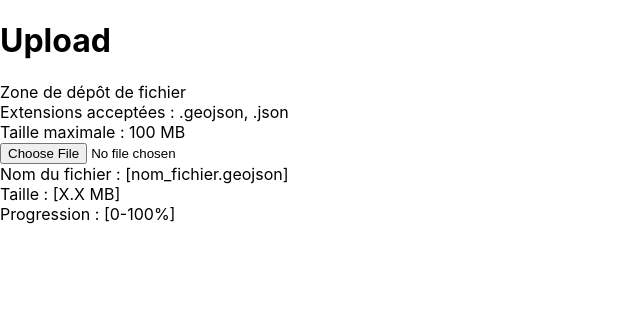
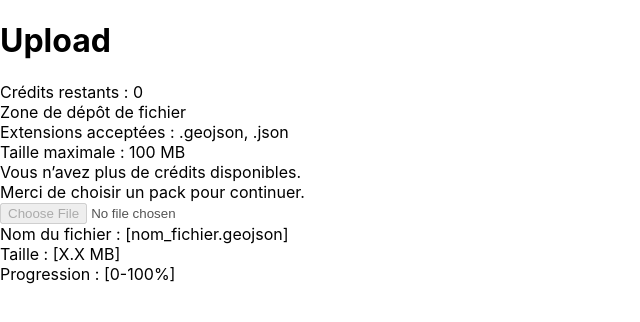
Before and after one commit to GreenBorder/green-border-frontend, a React (Create React App) app: page / in a window 1280 px wide. Shown: the top 322 px of the page, without its empty margins (0-640 px from the left). Built offline with nearby package versions, Linux system fonts and the light colour scheme.

Commit message:
Frontend: display remaining credits and block upload when credits are exhausted

```diff
--- a/src/screens/Upload/index.js
+++ b/src/screens/Upload/index.js
@@ -1,10 +1,33 @@
-import { useState } from "react";
+import { useState, useEffect } from "react";
 import { useNavigate } from "react-router-dom";
 
 export default function Upload() {
 
   const [uploading, setUploading] = useState(false);
   const [uploadErrorCode, setUploadErrorCode] = useState(null);
+  const [credits, setCredits] = useState(null);
+
+  useEffect(() => {
+  const token = localStorage.getItem("gb_token");
+  if (!token) {
+    setCredits(0);
+    return;
+  }
+
+  fetch(`${process.env.REACT_APP_API_BASE_URL}/credits`, {
+    headers: {
+      Authorization: `Bearer ${token}`,
+    },
+  })
+    .then((res) => res.json())
+    .then((data) => {
+      setCredits(data.credits);
+    })
+    .catch(() => {
+      setCredits(0);
+    });
+}, []);
+
   const navigate = useNavigate();
 
   const uploadFile = async (selectedFile) => {
@@ -40,7 +63,11 @@ export default function Upload() {
   return (
     <div>
       <h1>Upload</h1>
-
+{credits !== null && (
+  <div>
+    Crédits restants : {credits}
+  </div>
+)}
       <div>
         Zone de dépôt de fichier
       </div>
@@ -54,10 +81,17 @@ export default function Upload() {
       </div>
 
       <div>
+        {credits === 0 && (
+  <div>
+    Vous n’avez plus de crédits disponibles.
+    <br />
+    Merci de choisir un pack pour continuer.
+  </div>
+)}
         <input
           type="file"
           accept=".geojson,.json"
-          disabled={uploading}
+          disabled={uploading || credits === 0}
           onChange={(e) => {
             const selectedFile = e.target.files[0];
             if (!selectedFile) return;
```
